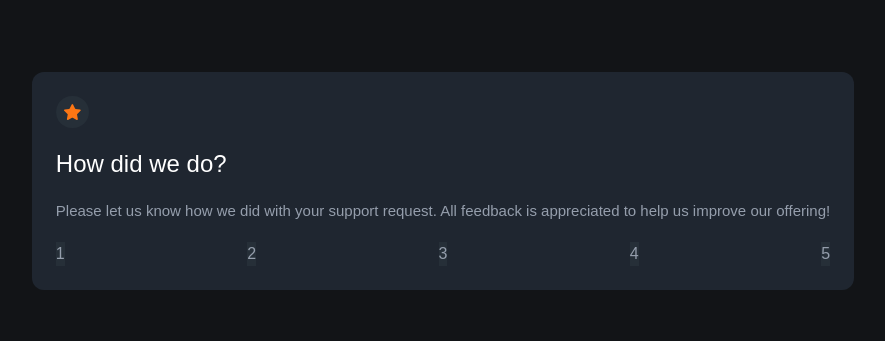
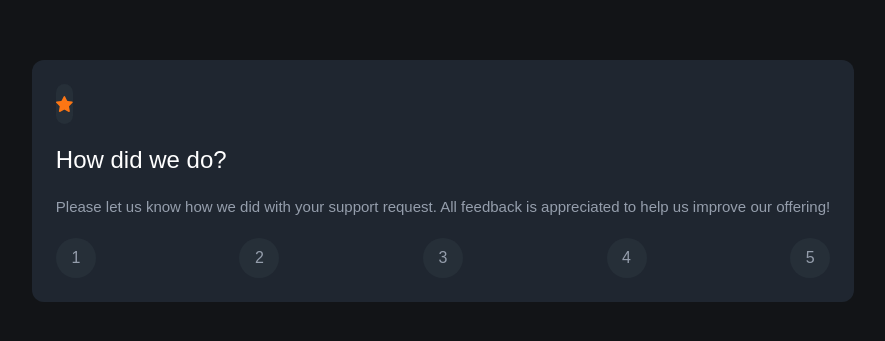
Before and after one commit to lioneltraore/frontendmentor.io-challenges, a React (Create React App) app in the folder React/interactive-rating-component/: page / in a window 1280 px wide. Shown: the part 219-560 px from the top of the page, without its empty margins (197-1082 px from the left). Built offline with nearby package versions, Linux system fonts and the light colour scheme.

Commit message:
add rounded scores

```diff
--- a/React/interactive-rating-component/src/components/Icon/Icon.js
+++ b/React/interactive-rating-component/src/components/Icon/Icon.js
@@ -2,7 +2,7 @@ import logo from '../../assets/images/icon-star.svg';
 
 const Icon = () => {
     return (
-        <div className='p-2 bg-light w-fit rounded-full mb-5'>
+        <div className='flex w-[40px] h-[40px] justify-center items-center bg-light w-fit rounded-full mb-5'>
             <img src={logo} alt="star icon" />
         </div>
     );
--- a/React/interactive-rating-component/src/components/score/ScoreItem.js
+++ b/React/interactive-rating-component/src/components/score/ScoreItem.js
@@ -1,6 +1,6 @@
 const ScoreItem = (props) => {
     return (
-        <div className="bg-light">{props.level}</div>
+        <div className="bg-light flex justify-center items-center h-[40px] w-[40px] rounded-full ">{props.level}</div>
     );
 }
 
```
